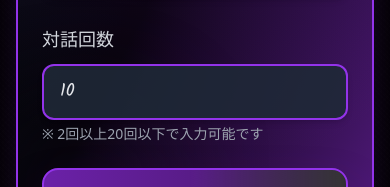
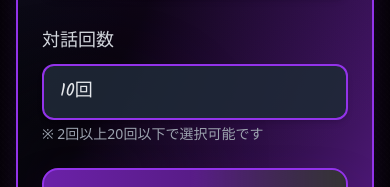
Before and after one commit to creatorsgardenofficial/Alice-s-Tea-Party, a Next.js app: page / in a window 390 px wide. Shown: the part 614-801 px from the top of the page. Built offline with nearby package versions, Linux system fonts and the light colour scheme.

Commit message:
Change turns input to select dropdown for mobile compatibility and fix White Rabbit icon animation

```diff
--- a/components/DebateForm.tsx
+++ b/components/DebateForm.tsx
@@ -87,17 +87,19 @@ export default function DebateForm({ onStart }: DebateFormProps) {
           <label className="block text-lg font-handwritten text-gray-300 mb-2">
             対話回数
           </label>
-          <input
-            type="number"
+          <select
             value={turns}
             onChange={(e) => handleTurnsChange(parseInt(e.target.value) || 10)}
-            min="2"
-            max="20"
-            step="1"
-            className="w-full px-4 py-3 rounded-xl border-2 border-purple-600 focus:border-purple-400 focus:outline-none font-handwritten text-lg bg-gray-800/90 text-gray-200 shadow-md transition-all hover:shadow-lg hover:shadow-purple-900/50"
+            className="w-full px-4 py-3 rounded-xl border-2 border-purple-600 focus:border-purple-400 focus:outline-none font-handwritten text-lg bg-gray-800/90 text-gray-200 shadow-md transition-all hover:shadow-lg hover:shadow-purple-900/50 appearance-none cursor-pointer"
             required
-          />
-          <p className="text-sm text-gray-400 mt-1">※ 2回以上20回以下で入力可能です</p>
+          >
+            {Array.from({ length: 19 }, (_, i) => i + 2).map((num) => (
+              <option key={num} value={num} className="bg-gray-800 text-gray-200">
+                {num}回
+              </option>
+            ))}
+          </select>
+          <p className="text-sm text-gray-400 mt-1">※ 2回以上20回以下で選択可能です</p>
         </div>
 
         <motion.button
```
